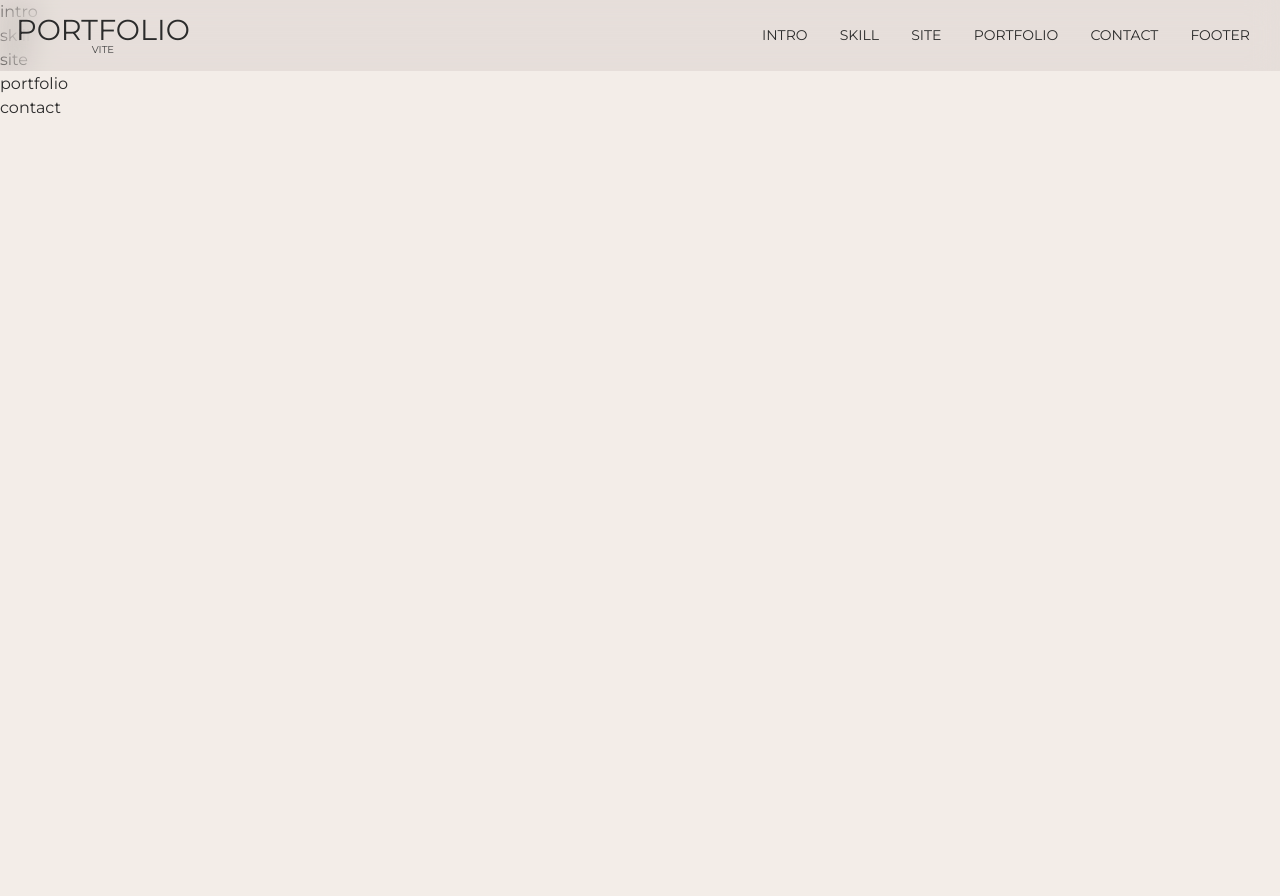
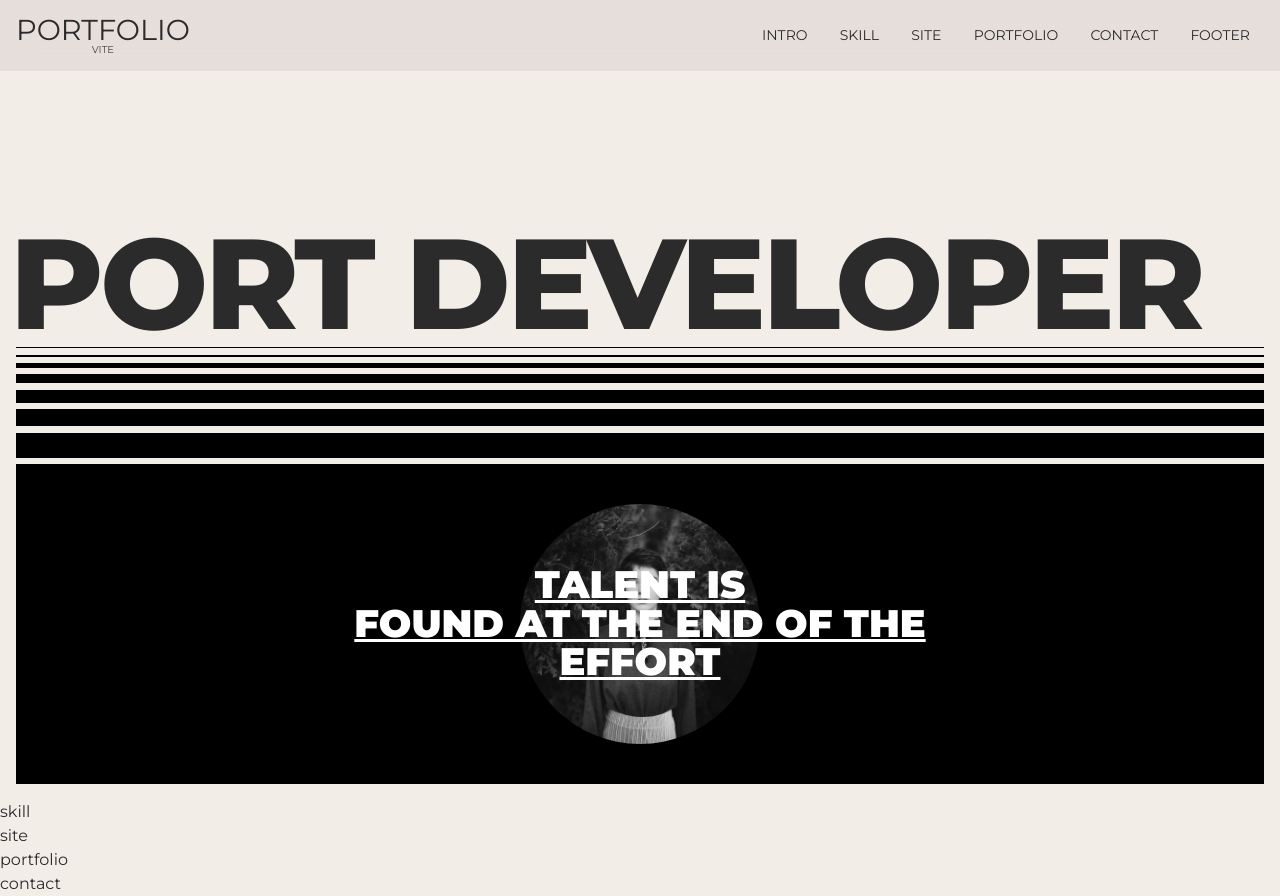
Before and after one commit to soominho/port2023-vite, a website built with Vite: page src/index.html in a window 1280 px wide. Before the commit the page ends 800 px from the top, so only its background shows below. Built offline with nearby package versions, Linux system fonts and the light colour scheme; a small style sheet from the web is missing; a web font is replaced by a local one.

Commit message:
23.11.28-03

```diff
--- a/src/assets/css/section/intro.css
+++ b/src/assets/css/section/intro.css
@@ -1,3 +1,162 @@
 #intro {
+    height: 100vh;
+}
 
+.intro__inner {
+    width: 100%;
+    height: 100%;
+    display: flex;
+    align-items: flex-start;
+    justify-content: flex-end;
+    flex-direction: column;
+    padding: 16px;
 }
+
+.intro__title {
+    font-size: 10vw;
+    text-transform: uppercase;
+    line-height: 1;
+    font-weight: 800;
+    white-space: nowrap;
+    text-indent: -0.5vw;
+    letter-spacing: -0.3vw;
+}
+
+.intro__text {
+    width: 100%;
+    height: 40vh;
+    background-color: var(--black);
+    color: var(--white);
+    display: flex;
+    align-items: center;
+    justify-content: center;
+    flex-direction: column;
+    position: relative;
+}
+
+.intro__text .text {
+    font-size: 3vw;
+    line-height: 1;
+    font-weight: 900;
+    text-transform: uppercase;
+    text-decoration: underline;
+    text-align: center;
+    position: relative;
+    z-index: 100;
+    transition: all 0.3s;
+    cursor: all-scroll;
+}
+
+.intro__text .img {
+    position: absolute;
+    left: 50%;
+    top: 50%;
+    transform: translate(-50%, -50%);
+    width: 30vh;
+    height: 30vh;
+    border-radius: 50%;
+    overflow: hidden;
+    filter: grayscale(100%);
+    transition: all 0.3s;
+}
+
+.intro__text:hover .text {
+    opacity: 0;
+}
+
+.intro__text:hover .img {
+    filter: grayscale(0);
+}
+
+.intro__lines {
+    width: 100%;
+}
+
+.intro__lines .line {
+    display: block;
+    width: 100%;
+    height: 1px;
+    background-color: var(--black);
+    margin-bottom: 0.5vw;
+}
+
+.intro__lines.bottom .line {
+    margin-top: 0.5vw;
+    margin-bottom: 0;
+    display: none;
+}
+
+.intro__lines .line:nth-child(1) {
+    height: 1px;
+}
+
+.intro__lines .line:nth-child(2) {
+    height: 2px;
+}
+
+.intro__lines .line:nth-child(3) {
+    height: 5px;
+}
+
+.intro__lines .line:nth-child(4) {
+    height: 9px;
+}
+
+.intro__lines .line:nth-child(5) {
+    height: 13px;
+}
+
+.intro__lines .line:nth-child(6) {
+    height: 17px;
+}
+
+.intro__lines .line:nth-child(7) {
+    height: 25px;
+}
+
+.intro__lines.bottom .line:nth-child(1) {
+    height: 25px;
+}
+
+.intro__lines.bottom .line:nth-child(2) {
+    height: 17px;
+}
+
+.intro__lines.bottom .line:nth-child(3) {
+    height: 13px;
+}
+
+.intro__lines.bottom .line:nth-child(4) {
+    height: 9px;
+}
+
+.intro__lines.bottom .line:nth-child(5) {
+    height: 5px;
+}
+
+.intro__lines.bottom .line:nth-child(6) {
+    height: 2px;
+}
+
+.intro__lines.bottom .line:nth-child(7) {
+    height: 1px;
+}
+
+@media (max-width: 800px) {
+    .intro__inner {
+        justify-content: center;
+    }
+    .intro__lines.bottom .line {
+        display: block;
+    }
+
+    .intro__text .text {
+        font-size: 24px;
+    }
+}
+
+@media (max-width: 320px) {
+    .intro__title {
+        display: none;
+    }
+}
--- a/src/index.html
+++ b/src/index.html
@@ -54,7 +54,40 @@
 
     <main id="main" role="main">
         <section id="intro">
-            intro
+            <div class="intro__inner">
+                <div class="intro__title">
+                    port developer
+                </div>
+                <div class="intro__lines" aria-hidden="true">
+                    <span class="line"></span>
+                    <span class="line"></span>
+                    <span class="line"></span>
+                    <span class="line"></span>
+                    <span class="line"></span>
+                    <span class="line"></span>
+                    <span class="line"></span>
+                </div>
+                <div class="intro__text">
+                    <div class="text">
+                        <div>talent is</div>
+                        <div>found at the end of the</div>
+                        <div>effort</div>
+                    </div>
+                    <div class="img">
+                        <img src="assets/img/about.jpg" alt="어바웃미">
+                    </div>
+
+                </div>
+                <div class="intro__lines bottom" aria-hidden="true">
+                    <span class="line"></span>
+                    <span class="line"></span>
+                    <span class="line"></span>
+                    <span class="line"></span>
+                    <span class="line"></span>
+                    <span class="line"></span>
+                    <span class="line"></span>
+                </div>
+            </div>
         </section>
         <!-- //intro -->
 
```
Also changed, not shown: src/assets/img/about.jpg (added).
